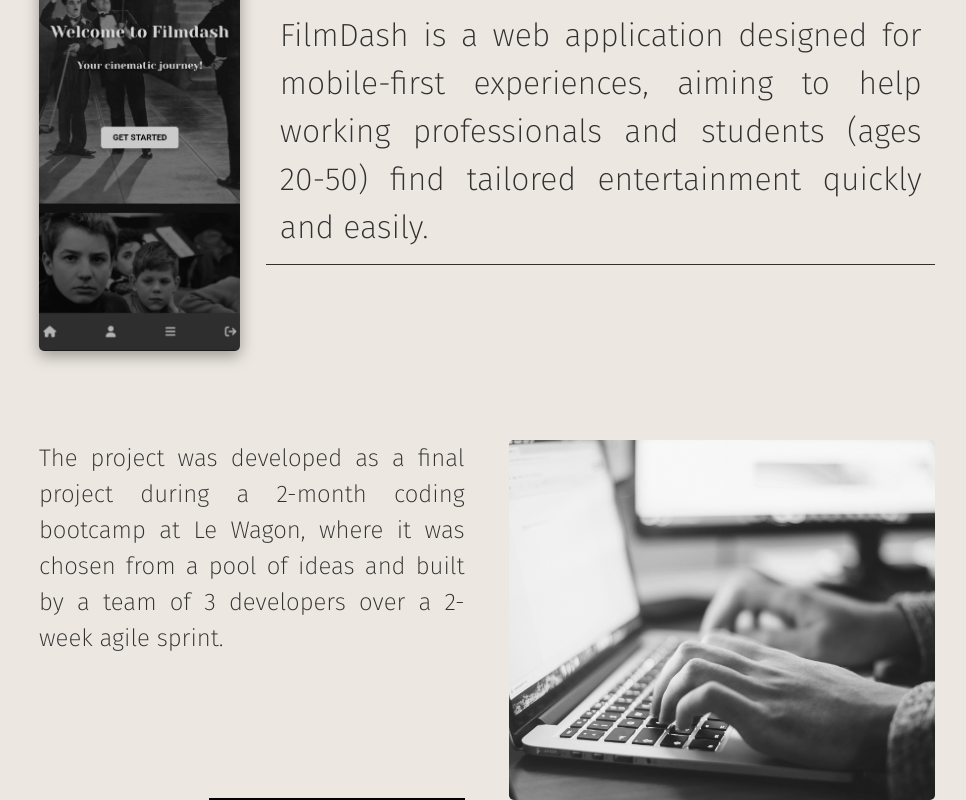
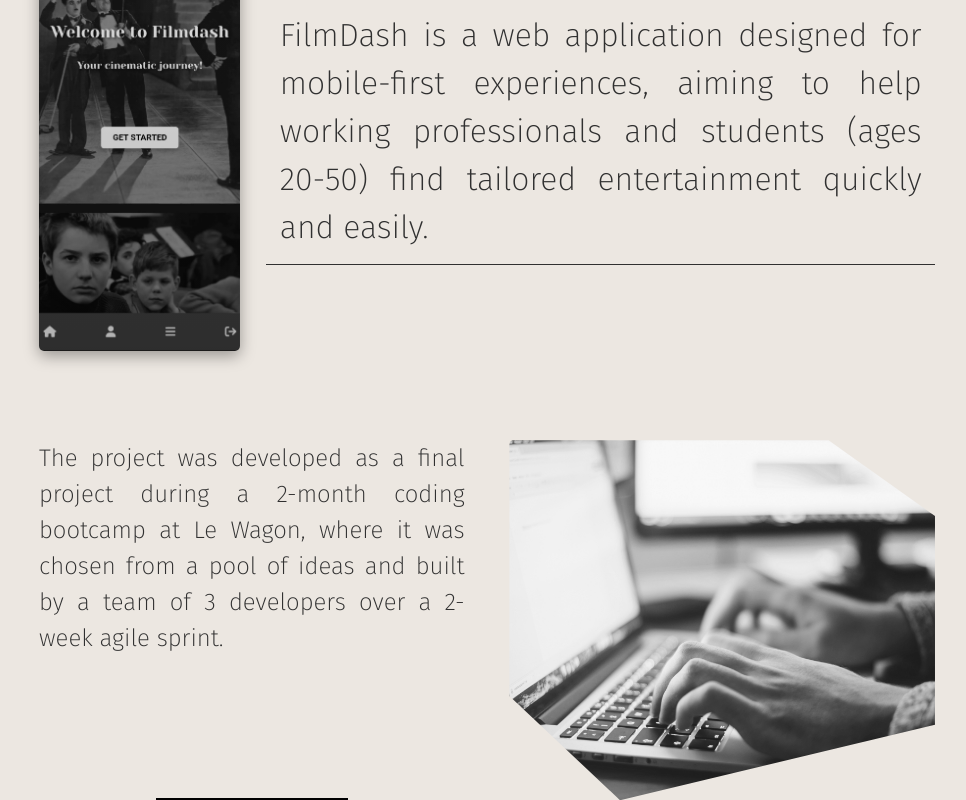
Before and after one commit to DavidCazalCollados/portfolio_2025, a React (Create React App) app: page /projects/filmdash in a window 1280 px wide. Shown: the part 884-1684 px from the top of the page, without its empty margins (153-1119 px from the left). Built offline with nearby package versions, Linux system fonts and the light colour scheme; a web font is replaced by a local one.

Commit message:
shape added to development

```diff
--- a/src/assets/filmdash.css
+++ b/src/assets/filmdash.css
@@ -80,6 +80,7 @@
   background-size: cover;
   filter: grayscale(100%);
   border-radius: 5px;
+  clip-path: polygon(0 0, 75% 0%, 100% 21%, 100% 79%, 26% 100%, 0 71%);
 }
 
 .development-text-filmdash {
@@ -94,7 +95,7 @@
   margin: 0;
   padding: 0;
   text-align: justify;
-  align-items: end;
+  align-items: center;
 }
 
 .development-text-filmdash p {
@@ -103,5 +104,5 @@
 
 .border-development-filmdash {
   border: 0.5px black solid;
-  width: 60%;
+  width: 45%;
 }
```
